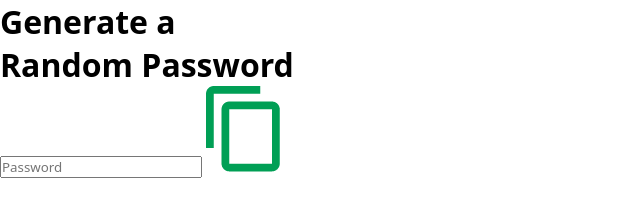
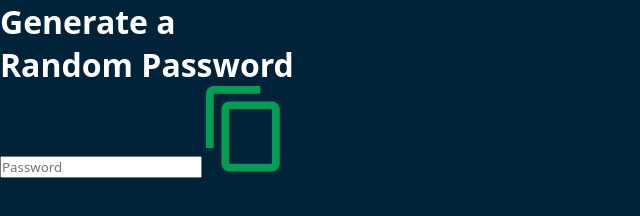
Before and after one commit to erickdc7/random-password-generator, a plain HTML site: page index.html in a window 1280 px wide. Shown: the whole page, without its empty margins (0-640 px from the left). Drawn offline with Linux system fonts and the light colour scheme; files that its build step writes are made by us from their sources.

Commit message:
feat body styles

```diff
--- a/assets/css/style.css
+++ b/assets/css/style.css
@@ -5,3 +5,8 @@
     Oxygen, Ubuntu, Cantarell, "Open Sans", "Helvetica Neue", sans-serif;
   box-sizing: border-box;
 }
+
+body {
+  background: #002339;
+  color: #fff;
+}
```
